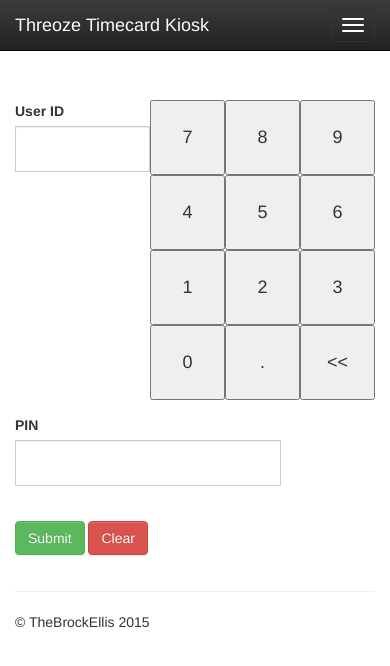
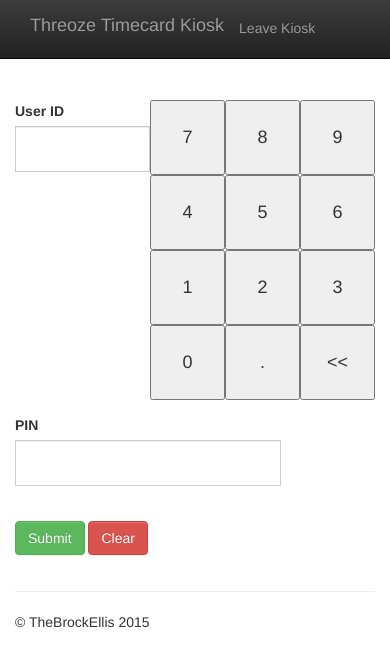
Before and after one commit to TheBrockEllis/Threoze-Timecard, a website with bundled scripts: page index.html in a window 390 px wide. Built offline with nearby package versions, Linux system fonts and the light colour scheme.

Commit message:
Add node-webkit-builder dep and edit navbar

```diff
--- a/index.html
+++ b/index.html
@@ -30,15 +30,12 @@
         <![endif]-->
     <nav class="navbar navbar-inverse navbar-fixed-top" role="navigation">
       <div class="container">
-        <div class="navbar-header">
-          <button type="button" class="navbar-toggle collapsed" data-toggle="collapse" data-target="#navbar" aria-expanded="false" aria-controls="navbar">
-            <span class="sr-only">Toggle navigation</span>
-            <span class="icon-bar"></span>
-            <span class="icon-bar"></span>
-            <span class="icon-bar"></span>
-          </button>
-          <a class="navbar-brand" href="#">Threoze Timecard Kiosk</a>
-        </div>
+        <a class="navbar-brand" href="#">Threoze Timecard Kiosk</a>
+        <ul class="nav navbar-nav navbar-right">
+          <li>
+            <a href="#" id='leavekiosk'>Leave Kiosk</a>
+          </li>
+        </ul>
       </div>
     </nav>
 
--- a/js/main.js
+++ b/js/main.js
@@ -1,4 +1,9 @@
 $(document).ready(function(){
+
+    $("#leavekiosk").click(function(){
+      var gui = require('nw.gui');
+      gui.Window.get().leaveKioskMode();
+    });
 
     $("#numpad").numpad({
     	input: ".inputs"
```
Also changed, not shown: package.json (+7 -3 lines), apple-touch-icon.png (deleted), favicon.ico (deleted), tile-wide.png (deleted), tile.png (deleted), 1 other file.
